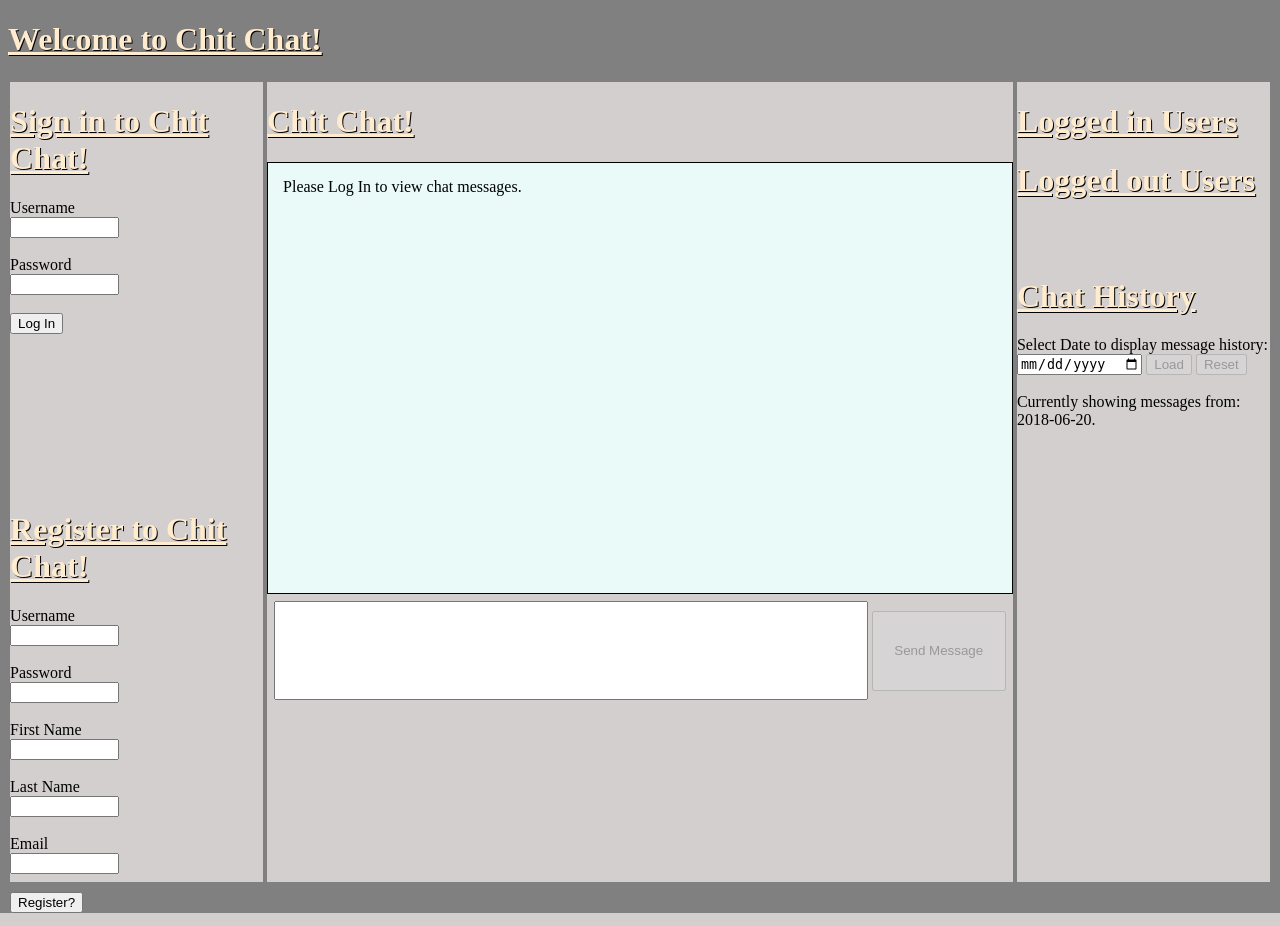
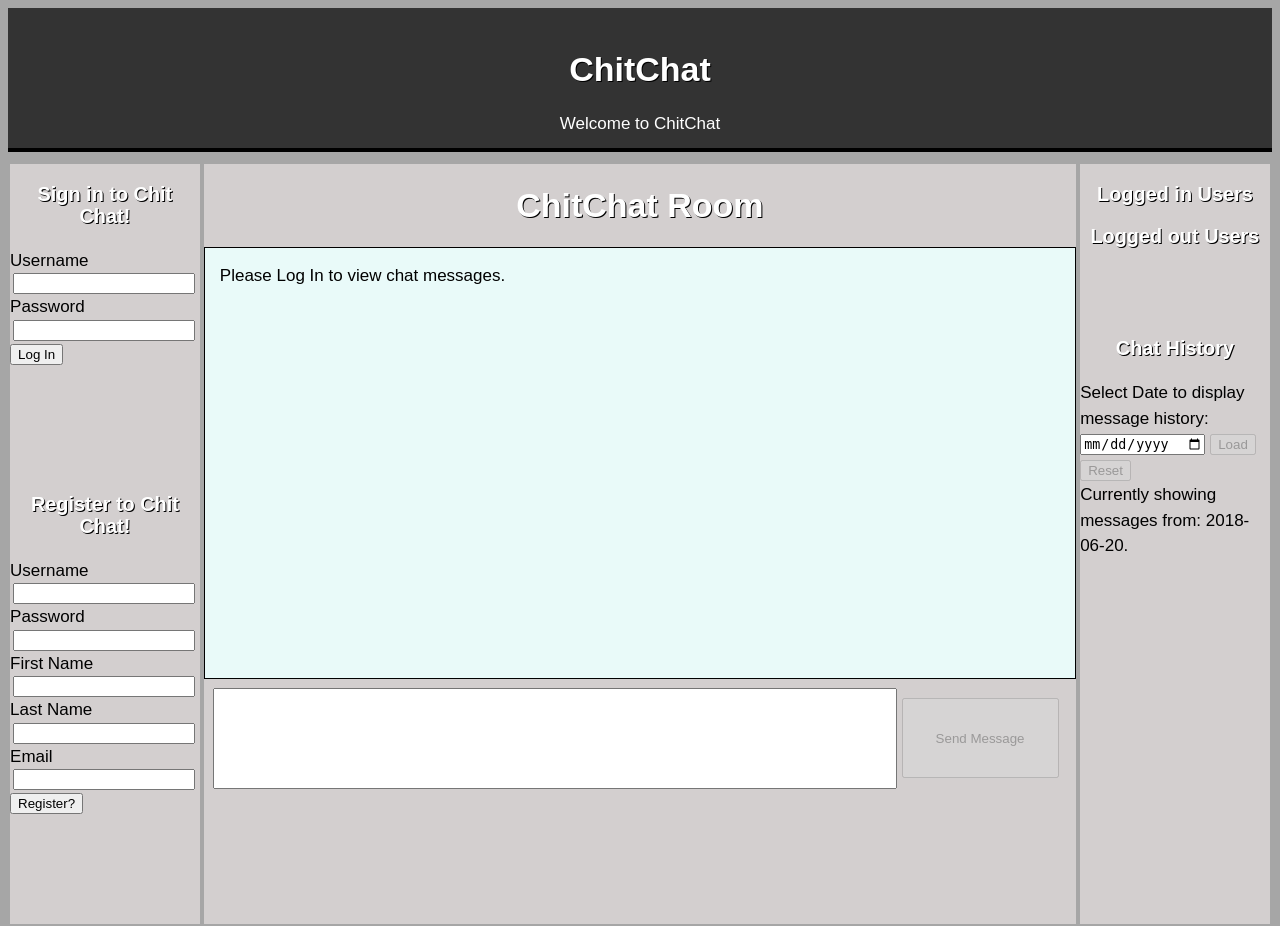
Before and after one commit to tylerbruin/chitchat, a PHP site: page / in a window 1280 px wide. Run offline with PHP 8.4, Linux system fonts and the light colour scheme.

Commit message:
UI Update
Small updates to slightly increase user experience

```diff
--- a/index.html
+++ b/index.html
@@ -9,60 +9,52 @@
    </head>
    <body onload="disableButtonsOnLoad(); changeDate();">
 
-    <div id="ChitChat" >
-        <h1>Welcome to Chit Chat!</h1>
-    </div>
+    <header>
+        <h1>ChitChat</h1>
+        <p>Welcome to ChitChat</p>
+    </header>
 
     <div id="row">
         <div class="column">
 
-            <h1>Sign in to Chit Chat!</h1>
+            <h3>Sign in to Chit Chat!</h3>
             <form>
                 <label>Username</label>
                 <input class="inputboxes" type="text" id="userLogin">
-                <br>
                 <label>Password</label>
                 <input class="inputboxes" type="password" id="userPass">
-                <br>
                 <button id="loginButton" type="button" onclick="login();">Log In</button>
-                <!--  <button id="loginButton" type="button" onclick="login(); document.getElementById('userLogin').value = ''; document.getElementById('userPass').value = ''">Log In</button> !-->
             </form>
 
             <div class=loggedInUser>
                 <button id="logoutButton" type="button" onclick="logout();">Log Out</button>
                 <label id=loggedInUser2></label>
-                <h1>
-                <label id="changeUsernameLabel">Change Username?</label>
-                </h1>
+                <h3>
+                    <label id="changeUsernameLabel">Change Username?</label>
+                </h3>
                 <input class="inputboxes" type="text" id="newUserLogin">
                 <button id="changeUsernameButton" type="button" onclick="changeUsername();">Change Username</button>
-                <br>
             </div>
 
             <form id="registerForm">
-                <h1>Register to Chit Chat!</h1>
+                <h3>Register to Chit Chat!</h3>
                 <label>Username</label>
                 <input class="inputboxes" type="text" id="ruser">
-                <br>
                 <label>Password</label>
                 <input class="inputboxes" type="password" id="rpass">
-                <br>
                 <label>First Name</label>
                 <input class="inputboxes" type="text" id="fname">
-                <br>
                 <label>Last Name</label>
                 <input class="inputboxes" type="text" id="lname">
-                <br>
                 <label>Email</label>
                 <input class="inputboxes" type="text" id="email">
-                <br>
                 <button type="button" onclick="registerUser();">Register?</button>
             </form>
 
         </div>
 
         <div class="column-middle">
-            <h1>Chit Chat!</h1>
+            <h1>ChitChat Room</h1>
 
             <div class="chatbox" id="chatbox">
                 <div id="info">
@@ -77,23 +69,18 @@
         </div>
 
         <div class="column">
-
             <div class="list">
-                <h1>Logged in Users</h1>
-                <div id="infoOnline">
-
-                </div>
+                <h3>Logged in Users</h3>
+                <div id="infoOnline" class="userlist"></div>
             </div>
             <div class="list">
-                <h1>Logged out Users</h1>
-                <div id="infoOffline">
-
-                </div>
+                <h3>Logged out Users</h3>
+                <div id="infoOffline" class="userlist"></div>
             </div>
             <br>
             <br>
 
-            <h1>Chat History</h1>
+            <h3>Chat History</h3>
 
             <form>
                 Select Date to display message history:
@@ -101,8 +88,7 @@
                 <input type="date" id="selectedDate" name ="date1" min="2018-01-01"> <!-- HTML Validator error for IE 11! Supported in FireFox and Chrome. -->
                 <button id="datePicker" type="button" onclick="changeDate();">Load</button>
                 <button id="datePickerReset" type="button" onclick="resetChangeDate();">Reset</button>
-                <br>
-                <br>
+
                 <label id=currentDate></label>
             </form>
 
--- a/main.css
+++ b/main.css
@@ -1,25 +1,52 @@
 body {
-    background: grey;
+    font-size: 17px;
+    font-family: Arial, Helvetica, sans-serif;
+    background: #a6a6a6;
+    line-height: 1.5em;
+    min-width: 510px;
 }
+
+header{
+    background: #333;
+    color: white;
+    padding: 20px;
+    text-align: center;
+    border-bottom: 4px #000 solid;
+    margin-bottom: 10px;
+    height: 100px;
+}
+
 h1 {
-    color: blanchedalmond;
+    color: white;
     text-shadow: 1px 1px black;
-
-    text-decoration: underline;
+    text-decoration: none;
+    text-align: center;
+    line-height: 1.1em;
+}
+h3 {
+    color: white;
+    text-shadow: 1px 1px black;
+    text-decoration: none;
+    text-align: center;
+    line-height: 1.1em;
 }
 
 .column {
+    overflow: hidden;
     float: left;
-    width: 20%;
-    height: 800px;
+    width: 15%;
+    height: auto;
+    min-height: 760px;
+    max-height: 780px;
     background:rgb(211, 207, 207);
     margin: .165%;
 }
 
 .column-middle {
     float: left;
-    width: 59%;
-    height: 800px;
+    width: 69%;
+    min-height: 760px;
+    height: auto;
     background:rgb(211, 207, 207);
     margin: .165%;
 }
@@ -37,7 +64,7 @@ h1 {
     margin-top:1%;
     margin-left:1%;
     padding: 1%;
-    width: 77%;
+    width: 76%;
     height: 80px;
 }
 .submitmessage{
@@ -47,11 +74,14 @@ h1 {
 }
 .inputboxes{
     display: block;
-    margin-right: auto;
-    width: 40%;
-};
+    margin-left: 3px;
+    width: 90%;
+    padding-left: 5px;
+}
 
-/*     display: block;
-
-    margin-right: auto;
-    width: 50%; */
+.userlist{
+    text-align: center;
+}
+label{
+    display: inline-block;
+}
```
